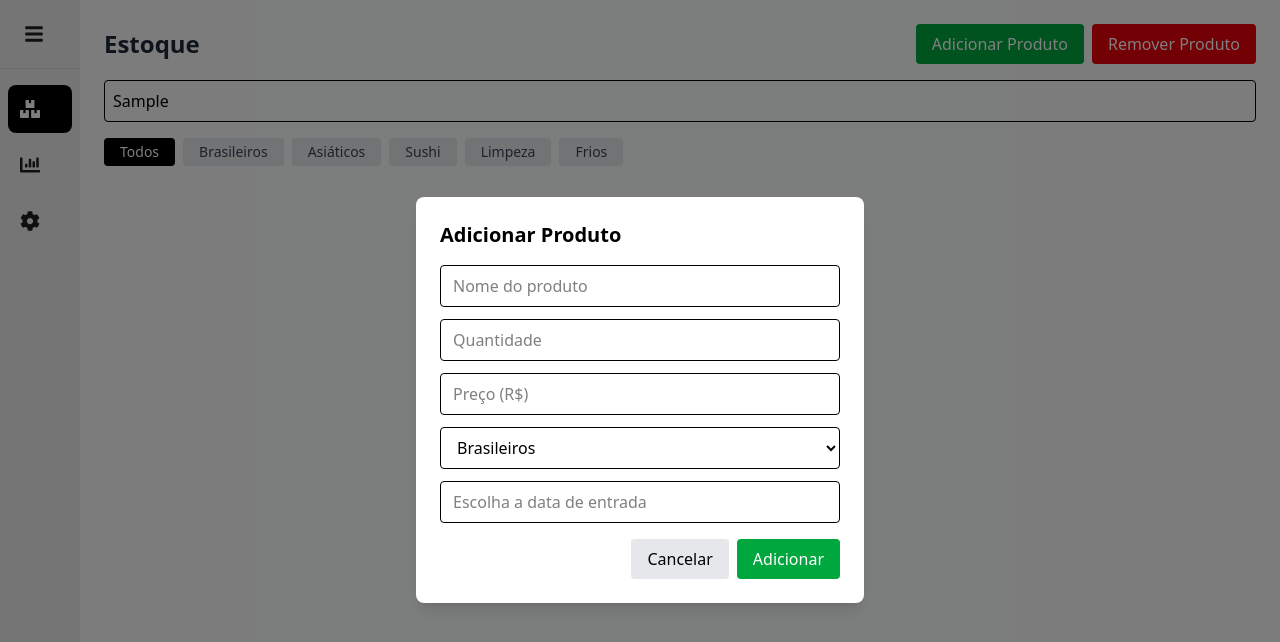
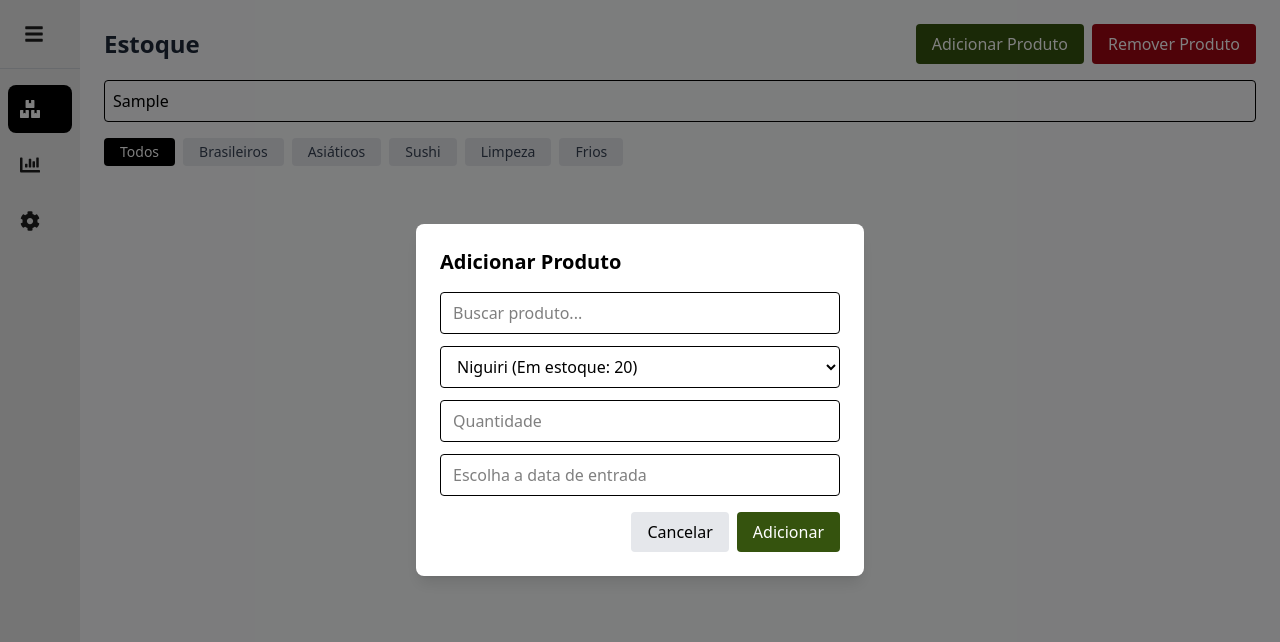
Before and after one commit to ghzdeveloperz/ControleStok, a React (Vite) app: page /estoque in a window 1280 px wide. Both pictures are taken after typing "Sample" into the empty fields and a click on the button "Adicionar Produto". Shown: the top 642 px of the page. Built offline with nearby package versions, Linux system fonts and the light colour scheme.

Commit message:
date repiker(v2)

```diff
--- a/index.html
+++ b/index.html
@@ -1,5 +1,5 @@
 <!doctype html>
-<html lang="en">
+<html lang="pt-br">
   <head>
     <meta charset="UTF-8" />
     <meta name="viewport" content="width=device-width, initial-scale=1.0" />
--- a/src/components/ProductCard.tsx
+++ b/src/components/ProductCard.tsx
@@ -45,9 +45,9 @@ export const ProductCard: React.FC<ProductCardProps> = ({
               <span className="text-xs sm:text-sm text-gray-500">{product.category}</span>
             </div>
 
-            <p className="text-sm sm:text-base text-gray-900 font-bold">
+            {/* <p className="text-sm sm:text-base text-gray-900 font-bold">
               R$ {product.price.toFixed(2)}
-            </p>
+            </p> */}
 
             <p
               className={`text-xs sm:text-sm font-medium ${
--- a/src/components/modals/ModalAddProduct.tsx
+++ b/src/components/modals/ModalAddProduct.tsx
@@ -1,49 +1,40 @@
+// src/components/modals/ModalAddProduct.tsx
 import React, { useState } from "react";
 import { Product } from "../ProductCard";
 import DatePicker from "react-datepicker";
 import "react-datepicker/dist/react-datepicker.css";
 
 interface ModalAddProductProps {
+  products: Product[]; // produtos existentes no estoque
   onClose: () => void;
-  onAdd: (product: Product, entryDate: string) => void;
-  nextId: number | string;
+  onAdd: (productId: Product["id"], quantity: number, entryDate: string) => void;
 }
 
 export const ModalAddProduct: React.FC<ModalAddProductProps> = ({
+  products,
   onClose,
   onAdd,
-  nextId,
 }) => {
-  const [name, setName] = useState<string>("");
+  const [search, setSearch] = useState(""); // busca pelo nome
+  const [selectedProductId, setSelectedProductId] = useState<Product["id"] | null>(
+    products.length > 0 ? products[0].id : null
+  );
   const [quantity, setQuantity] = useState<number | "">("");
-  const [price, setPrice] = useState<number | "">("");
-  const [category, setCategory] = useState<
-    "Brasileiros" | "Asiáticos" | "Limpeza" | "Sushi"
-  >("Brasileiros");
   const [entryDate, setEntryDate] = useState<Date | null>(null);
 
+  // Filtra produtos pelo texto digitado
+  const filteredProducts = products.filter((p) =>
+    p.name.toLowerCase().includes(search.toLowerCase())
+  );
+
   const handleAdd = () => {
-    if (!name.trim() || quantity === "" || price === "" || !entryDate) return;
+    if (!selectedProductId || quantity === "" || !entryDate) return;
+    onAdd(selectedProductId, Number(quantity), entryDate.toISOString().split("T")[0]); // formata YYYY-MM-DD
 
-    const product: Product = {
-      id: nextId,
-      name: name.trim(),
-      quantity: Number(quantity),
-      price: Number(price),
-      category,
-      image: "/images/no-image.png", // placeholder
-    };
-
-    // envia a data como string ISO
-    onAdd(product, entryDate.toISOString());
-
-    // reset campos
-    setName("");
+    setSearch("");
+    setSelectedProductId(products[0]?.id ?? null);
     setQuantity("");
-    setPrice("");
-    setCategory("Brasileiros");
     setEntryDate(null);
-
     onClose();
   };
 
@@ -53,13 +44,28 @@ export const ModalAddProduct: React.FC<ModalAddProductProps> = ({
         <h2 className="text-xl font-bold mb-4">Adicionar Produto</h2>
 
         <div className="flex flex-col gap-3">
+          {/* Campo de busca */}
           <input
             type="text"
-            placeholder="Nome do produto"
-            value={name}
-            onChange={(e) => setName(e.target.value)}
+            placeholder="Buscar produto..."
+            value={search}
+            onChange={(e) => setSearch(e.target.value)}
             className="cursor-text px-3 py-2 border rounded w-full"
           />
+
+          {/* Select filtrado */}
+          <select
+            value={selectedProductId ?? ""}
+            onChange={(e) => setSelectedProductId(Number(e.target.value))}
+            className="cursor-pointer px-3 py-2 border rounded w-full"
+          >
+            {filteredProducts.map((p) => (
+              <option key={p.id} value={p.id}>
+                {p.name} (Em estoque: {p.quantity})
+              </option>
+            ))}
+          </select>
+
           <input
             type="number"
             placeholder="Quantidade"
@@ -69,35 +75,14 @@ export const ModalAddProduct: React.FC<ModalAddProductProps> = ({
             }
             className="cursor-text px-3 py-2 border rounded w-full"
           />
-          <input
-            type="number"
-            placeholder="Preço (R$)"
-            value={price === "" ? "" : String(price)}
-            onChange={(e) =>
-              setPrice(e.target.value === "" ? "" : Number(e.target.value))
-            }
-            className="cursor-text px-3 py-2 border rounded w-full"
-          />
-          <select
-            value={category}
-            onChange={(e) => setCategory(e.target.value as any)}
-            className="cursor-pointer px-3 py-2 border rounded w-full"
-          >
-            <option value="Brasileiros">Brasileiros</option>
-            <option value="Asiáticos">Asiáticos</option>
-            <option value="Limpeza">Limpeza</option>
-            <option value="Sushi">Sushi</option>
-            <option value="Frios">Frios</option> {/* nova categoria */}
-          </select>
 
-
-          {/* DatePicker */}
+          {/* DatePicker estilizado */}
           <DatePicker
             selected={entryDate}
             onChange={(date: Date | null) => setEntryDate(date)}
             className="cursor-pointer px-3 py-2 border rounded w-full"
             placeholderText="Escolha a data de entrada"
-            dateFormat="dd/MM/yyyy"
+            dateFormat="yyyy-MM-dd"
           />
         </div>
 
@@ -110,7 +95,7 @@ export const ModalAddProduct: React.FC<ModalAddProductProps> = ({
           </button>
           <button
             onClick={handleAdd}
-            className="cursor-pointer px-2 py-1 text-xs sm:px-4 sm:py-2 sm:text-base bg-green-600 text-white rounded hover:bg-green-700 transition"
+            className="cursor-pointer px-2 py-1 text-xs sm:px-4 sm:py-2 sm:text-base bg-lime-900 text-white rounded hover:bg-green-700 transition"
           >
             Adicionar
           </button>
--- a/src/components/modals/ModalRemoveProduct.tsx
+++ b/src/components/modals/ModalRemoveProduct.tsx
@@ -1,3 +1,4 @@
+// src/components/modals/ModalRemoveProduct.tsx
 import React, { useState } from "react";
 import { Product } from "../ProductCard";
 import DatePicker from "react-datepicker";
@@ -14,11 +15,17 @@ export const ModalRemoveProduct: React.FC<ModalRemoveProductProps> = ({
   onClose,
   onRemove,
 }) => {
-  const [selectedProductId, setSelectedProductId] = useState<Product["id"] | "">(
-    products.length > 0 ? products[0].id : ""
+  const [search, setSearch] = useState("");
+  const [selectedProductId, setSelectedProductId] = useState<Product["id"] | null>(
+    products.length > 0 ? products[0].id : null
   );
   const [quantity, setQuantity] = useState<number | "">("");
   const [exitDate, setExitDate] = useState<Date | null>(null);
+
+  // Filtra produtos pelo nome digitado
+  const filteredProducts = products.filter((p) =>
+    p.name.toLowerCase().includes(search.toLowerCase())
+  );
 
   const handleRemove = () => {
     if (!selectedProductId || quantity === "" || !exitDate) return;
@@ -31,13 +38,13 @@ export const ModalRemoveProduct: React.FC<ModalRemoveProductProps> = ({
       return;
     }
 
-    // envia a data como string ISO
-    onRemove(selectedProductId, Number(quantity), exitDate.toISOString());
+    onRemove(selectedProductId, Number(quantity), exitDate.toISOString().split("T")[0]); // formata YYYY-MM-DD
 
     // reset campos
     setQuantity("");
     setExitDate(null);
-    setSelectedProductId(products[0]?.id ?? "");
+    setSelectedProductId(filteredProducts[0]?.id ?? null);
+    setSearch("");
     onClose();
   };
 
@@ -47,12 +54,22 @@ export const ModalRemoveProduct: React.FC<ModalRemoveProductProps> = ({
         <h2 className="text-xl font-bold mb-4">Remover Produto</h2>
 
         <div className="flex flex-col gap-3">
+          {/* Campo de busca */}
+          <input
+            type="text"
+            placeholder="Buscar produto..."
+            value={search}
+            onChange={(e) => setSearch(e.target.value)}
+            className="cursor-text px-3 py-2 border rounded w-full"
+          />
+
+          {/* Select filtrado */}
           <select
-            value={selectedProductId}
+            value={selectedProductId ?? ""}
             onChange={(e) => setSelectedProductId(Number(e.target.value))}
             className="cursor-pointer px-3 py-2 border rounded w-full"
           >
-            {products.map((p) => (
+            {filteredProducts.map((p) => (
               <option key={p.id} value={p.id}>
                 {p.name} (Em estoque: {p.quantity})
               </option>
@@ -70,13 +87,13 @@ export const ModalRemoveProduct: React.FC<ModalRemoveProductProps> = ({
             min={1}
           />
 
-          {/* DatePicker para data de saída */}
+          {/* DatePicker estilizado */}
           <DatePicker
             selected={exitDate}
             onChange={(date: Date | null) => setExitDate(date)}
             className="cursor-pointer px-3 py-2 border rounded w-full"
             placeholderText="Escolha a data de saída"
-            dateFormat="dd/MM/yyyy"
+            dateFormat="yyyy-MM-dd"
           />
         </div>
 
@@ -89,7 +106,7 @@ export const ModalRemoveProduct: React.FC<ModalRemoveProductProps> = ({
           </button>
           <button
             onClick={handleRemove}
-            className="cursor-pointer px-2 py-1 text-xs sm:px-4 sm:py-2 sm:text-base bg-red-600 text-white rounded hover:bg-red-700 transition"
+            className="cursor-pointer px-2 py-1 text-xs sm:px-4 sm:py-2 sm:text-base bg-red-800 text-white rounded hover:bg-red-700 transition"
           >
             Remover
           </button>
--- a/src/pages/Estoque.tsx
+++ b/src/pages/Estoque.tsx
@@ -1,41 +1,27 @@
+// src/pages/Estoque.tsx
 import React, { useState } from "react";
 import { ProductCard, Product } from "../components/ProductCard";
 import { ModalAddProduct } from "../components/modals/ModalAddProduct";
 import { ModalRemoveProduct } from "../components/modals/ModalRemoveProduct";
 import { AlertBanner } from "../components/AlertBanner";
 
+// Produtos iniciais
 const initialProducts: Product[] = [
   {
     id: 1,
-    name: "Sushi Especial",
-    price: 49.9,
-    quantity: 10,
+    name: "Niguiri",
+    price: 49.8,
+    quantity: 20,
     category: "Sushi",
     image: "/images/sushi-especial.jpg",
   },
   {
     id: 2,
-    name: "Pizza Calabresa",
-    price: 79.9,
-    quantity: 0,
-    category: "Brasileiros",
-    image: "/images/pizzas.jpeg",
-  },
-  {
-    id: 3,
-    name: "Salada Fresca",
-    price: 19.9,
-    quantity: 5,
-    category: "Frios",
-    image: "/images/salada.jpg",
-  },
-  {
-    id: 4,
-    name: "Lamen Tradicional",
-    price: 29.9,
-    quantity: 3,
-    category: "Asiáticos",
-    image: "/images/lamen-tradicional.jpg",
+    name: "Uramaki Philadelfia",
+    price: 49.8,
+    quantity: 20,
+    category: "Sushi",
+    image: "/images/uramaki_philadelfia.png",
   },
 ];
 
@@ -43,53 +29,48 @@ export const Estoque: React.FC = () => {
   const [products, setProducts] = useState<Product[]>(initialProducts);
   const [search, setSearch] = useState("");
   const [filter, setFilter] = useState("Todos");
-
   const [showAddModal, setShowAddModal] = useState(false);
   const [showRemoveModal, setShowRemoveModal] = useState(false);
-
   const [alert, setAlert] = useState<{ message: string; type: "success" | "error" } | null>(null);
 
-  // Filtragem de produtos por busca + categoria
+  // Filtragem por busca e categoria
   const filteredProducts = products.filter((product) => {
     const matchesCategory = filter === "Todos" || product.category === filter;
     const matchesSearch = product.name.toLowerCase().includes(search.toLowerCase());
     return matchesCategory && matchesSearch;
   });
 
-  const handleAddProduct = (product: Product, entryDate: string) => {
-    setProducts((prev) => [...prev, product]);
-    setAlert({
-      message: `Adicionado ${product.quantity}x "${product.name}" em ${entryDate}`,
-      type: "success",
-    });
+  // Atualiza produtos e dispara alerta
+  const updateProducts = (newProducts: Product[], message: string, type: "success" | "error") => {
+    setProducts(newProducts);
+    setAlert({ message, type });
+    setTimeout(() => setAlert(null), 2000);
   };
 
+  // Adicionar produto existente
+  const handleAddProduct = (productId: number | string, quantity: number, entryDate: string) => {
+    const newProducts = products.map((p) =>
+      p.id === productId ? { ...p, quantity: p.quantity + quantity } : p
+    );
+    const addedProduct = products.find((p) => p.id === productId);
+    updateProducts(newProducts, `Adicionado ${quantity}x "${addedProduct?.name}" em ${entryDate}`, "success");
+  };
+
+  // Remover produto existente
   const handleRemoveProduct = (productId: number | string, quantity: number, exitDate: string) => {
-    setProducts((prev) =>
-      prev.map((p) =>
-        p.id === productId ? { ...p, quantity: p.quantity - quantity } : p
-      )
+    const newProducts = products.map((p) =>
+      p.id === productId ? { ...p, quantity: p.quantity - quantity } : p
     );
-
     const removedProduct = products.find((p) => p.id === productId);
     if (removedProduct) {
-      setAlert({
-        message: `Removido ${quantity}x "${removedProduct.name}" em ${exitDate}`,
-        type: "error",
-      });
+      updateProducts(newProducts, `Removido ${quantity}x "${removedProduct.name}" em ${exitDate}`, "error");
     }
   };
 
   return (
     <div className="p-4 sm:p-6">
       {/* Banner de alert */}
-      {alert && (
-        <AlertBanner
-          message={alert.message}
-          type={alert.type}
-          onClose={() => setAlert(null)}
-        />
-      )}
+      {alert && <AlertBanner message={alert.message} type={alert.type} onClose={() => setAlert(null)} />}
 
       {/* Header com título e botões */}
       <div className="flex justify-between items-center mb-4 flex-wrap">
@@ -98,13 +79,13 @@ export const Estoque: React.FC = () => {
         <div className="flex gap-2 mt-2 sm:mt-0">
           <button
             onClick={() => setShowAddModal(true)}
-            className="cursor-pointer px-2 py-1 text-xs sm:px-4 sm:py-2 sm:text-base bg-green-600 text-white rounded hover:bg-green-700 transition"
+            className="cursor-pointer px-2 py-1 text-xs sm:px-4 sm:py-2 sm:text-base bg-lime-900 text-white rounded hover:bg-green-700 transition"
           >
             Adicionar Produto
           </button>
           <button
             onClick={() => setShowRemoveModal(true)}
-            className="cursor-pointer px-2 py-1 text-xs sm:px-4 sm:py-2 sm:text-base bg-red-600 text-white rounded hover:bg-red-700 transition"
+            className="cursor-pointer px-2 py-1 text-xs sm:px-4 sm:py-2 sm:text-base bg-red-800 text-white rounded hover:bg-red-700 transition"
           >
             Remover Produto
           </button>
@@ -126,9 +107,7 @@ export const Estoque: React.FC = () => {
           <button
             key={cat}
             className={`cursor-pointer px-4 py-1 rounded text-sm transition ${
-              filter === cat
-                ? "bg-black text-white"
-                : "bg-gray-200 text-gray-700 hover:bg-gray-300"
+              filter === cat ? "bg-black text-white" : "bg-gray-200 text-gray-700 hover:bg-gray-300"
             }`}
             onClick={() => setFilter(cat)}
           >
@@ -145,7 +124,7 @@ export const Estoque: React.FC = () => {
         <ModalAddProduct
           onClose={() => setShowAddModal(false)}
           onAdd={handleAddProduct}
-          nextId={products.length + 1}
+          products={products} // passa lista de produtos existentes
         />
       )}
       {showRemoveModal && (
```
Also changed, not shown: src/components/AlertBanner.tsx (+19 -12 lines), tailwind.config.js (added, +19 -0 lines), public/images/uramaki_philadelfia.png (added), 1 other file (tests, documents, lock files or other folders).
